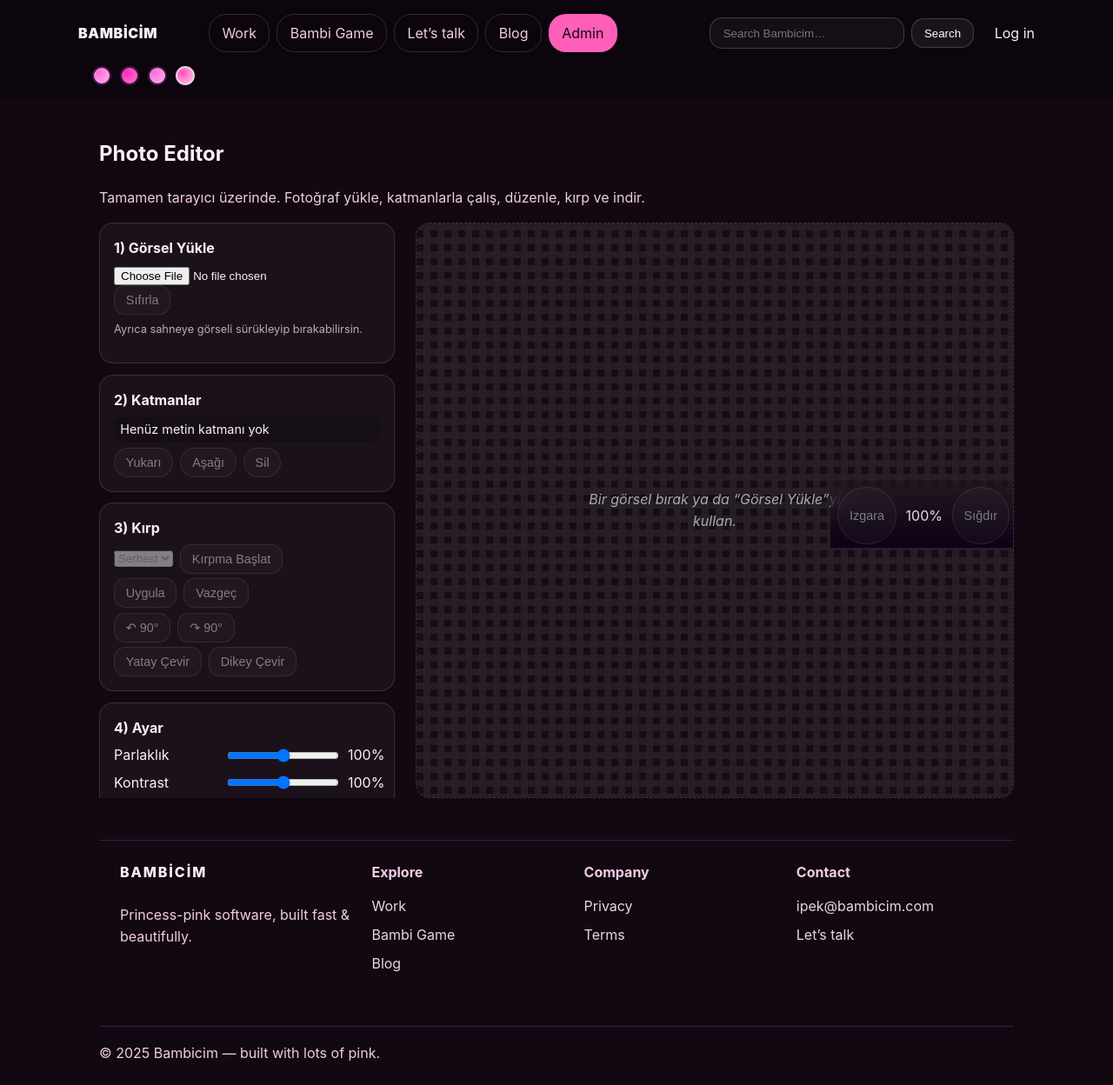
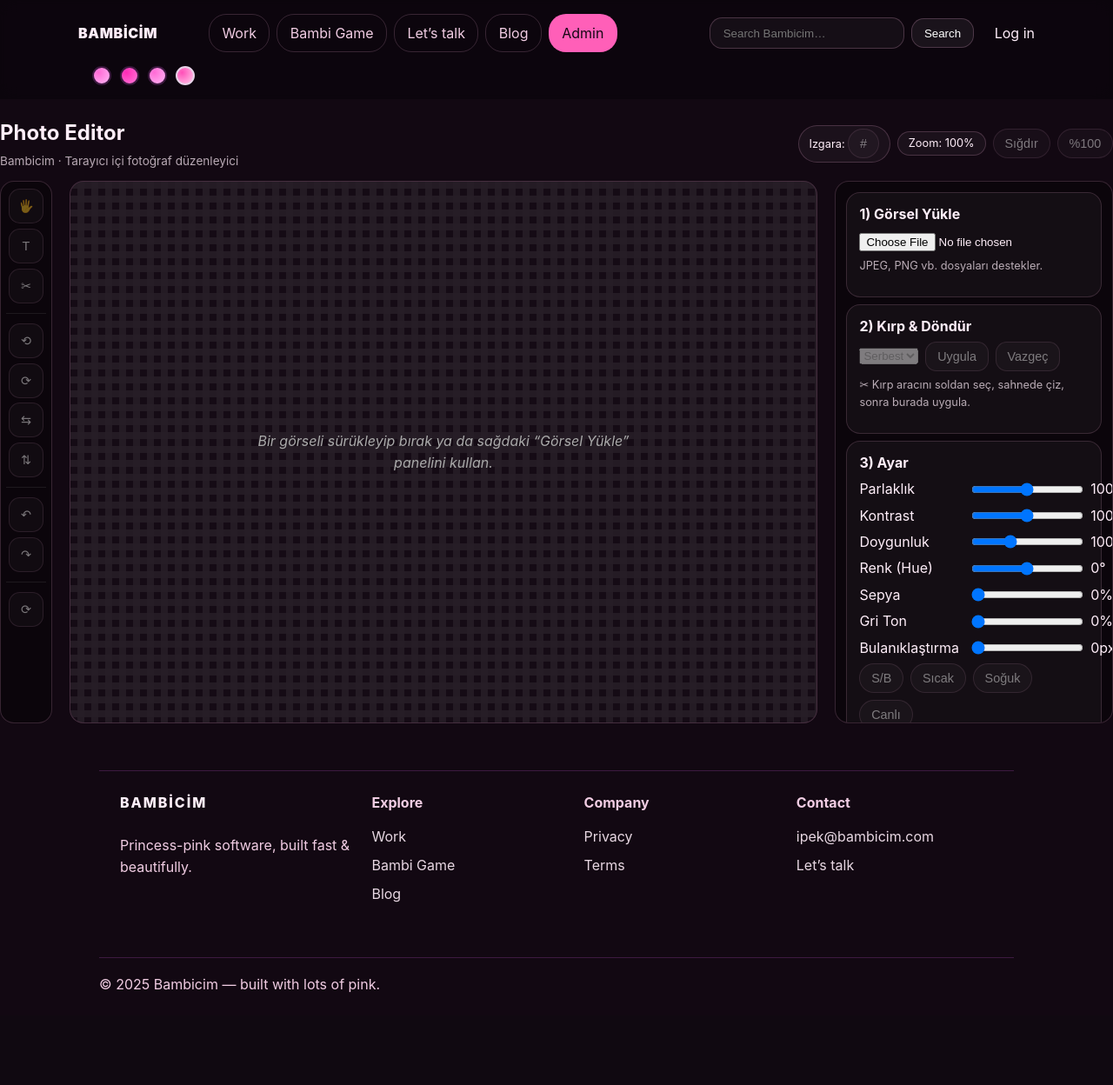
Before and after one commit to mertbayrakuni/Bambicim, a Django app: page /editor/ in a window 1280 px wide. Shown: the whole page at 87% size. After the commit the page ends 1142 px from the top, so only its background shows below. Run offline with Django 5.2, Linux system fonts and the light colour scheme; data comes from the database, SQL or seed files in the repository.

Commit message:
v1.8.8 editor v5

```diff
--- a/core/static/editor/editor.css
+++ b/core/static/editor/editor.css
@@ -1,69 +1,82 @@
-/* ===== Header & layout ===== */
-.ed-header {
-    margin-bottom: 1rem;
+/* ROOT LAYOUT -------------------------------------------------- */
+
+.pe-root {
+    padding: 1.25rem 0 2rem;
 }
 
-.ed-layout {
-    display: grid;
-    grid-template-columns: 340px 1fr;
-    gap: 24px;
-    align-items: stretch;
+.pe-topbar {
+    display: flex;
+    justify-content: space-between;
+    align-items: center;
+    margin-bottom: .75rem;
+    gap: 1rem;
 }
 
-/* SOL panel – sticky + kendi içinde scroll */
-.ed-panel {
-    position: sticky;
-    top: calc(var(--nav-h, 88px) + 12px);
-    max-height: calc(100vh - var(--nav-h, 88px) - 24px);
-    overflow-y: auto;
-    align-self: flex-start;
+.pe-top-left h1 {
+    margin: 0;
 }
 
-/* Sağ çalışma alanı da sticky: kayarken foto hep görünür */
-.ed-work {
-    position: sticky;
-    top: calc(var(--nav-h, 88px) + 12px);
-    height: calc(100vh - var(--nav-h, 88px) - 24px);
+.pe-top-sub {
+    font-size: .85rem;
+    opacity: .7;
 }
 
-/* kartlar */
-.ed-card {
-    background: rgba(255, 255, 255, .04);
-    border: 1px solid rgba(255, 182, 225, .16);
-    border-radius: 1rem;
-    padding: 1rem;
-    margin-bottom: .8rem;
+.pe-top-right {
+    display: flex;
+    align-items: center;
+    gap: .5rem;
+    flex-wrap: wrap;
 }
 
-.ed-label {
-    font-weight: 700;
-    display: block;
-    margin-bottom: .35rem;
+.pe-chip {
+    border-radius: 999px;
+    padding: .2rem .75rem;
+    background: rgba(255, 255, 255, .04);
+    border: 1px solid rgba(255, 182, 225, .2);
+    font-size: .8rem;
 }
 
-.ed-row {
-    display: flex;
-    gap: .5rem;
-    flex-wrap: wrap;
-    align-items: center;
-    margin-top: .35rem;
+/* ana grid: sol tools, orta canvas, sağ paneller */
+.pe-main {
+    display: grid;
+    grid-template-columns: auto minmax(0, 1fr) 320px;
+    gap: 0.75rem;
+    height: calc(100vh - var(--nav-h, 88px) - 64px);
+    min-height: 520px;
 }
 
-.ed-slider {
-    display: grid;
-    grid-template-columns: 120px 1fr 48px;
-    gap: .5rem;
+/* SOL TOOLBAR -------------------------------------------------- */
+
+.pe-tools {
+    width: 60px;
+    border-radius: 1rem;
+    background: rgba(0, 0, 0, .35);
+    border: 1px solid rgba(255, 182, 225, .18);
+    padding: .5rem .35rem;
+    display: flex;
+    flex-direction: column;
+    gap: .35rem;
     align-items: center;
-    margin: .4rem 0;
 }
 
-.ed-help {
-    font-size: .8rem;
-    opacity: .7;
-    margin-top: .4rem;
+.pe-tool {
+    width: 40px;
+    height: 40px;
+    padding: 0;
+    display: flex;
+    align-items: center;
+    justify-content: center;
+    font-size: 1.05rem;
 }
 
-/* ===== Buttons ===== */
+.pe-tool-sep {
+    width: 100%;
+    border-top: 1px solid rgba(255, 255, 255, .08);
+    margin: .35rem 0;
+}
+
+/* Ortak button stili ------------------------------------------- */
+
 .btn {
     border: 1px solid rgba(255, 182, 225, .25);
     background: rgba(255, 255, 255, .06);
@@ -89,19 +102,30 @@
     border-radius: 999px;
 }
 
-/* ===== Work area (right column) ===== */
+/* ORTA CANVAS -------------------------------------------------- */
+
+.pe-center {
+    position: relative;
+    padding: 0 .5rem;
+    display: flex;
+    align-items: stretch;
+    justify-content: center;
+}
+
+/* sahne tüm orta alanı doldursun */
 .ed-stage {
     position: relative;
+    width: min(1180px, 100%);
+    height: 100%;
+    min-height: 480px;
+    margin: 0 auto;
     background: rgba(255, 255, 255, .02);
-    border: 1px dashed rgba(255, 182, 225, .2);
     border-radius: 1rem;
-    width: 100%;
-    height: 100%;
-    min-height: 520px;
+    border: 1px solid rgba(255, 182, 225, .20);
+    overflow: hidden;
     display: flex;
     align-items: center;
     justify-content: center;
-    overflow: hidden;
 }
 
 /* Canvas */
@@ -152,32 +176,61 @@
     pointer-events: none;
 }
 
-/* Toolbar (bottom of stage, sticky) */
-.ed-toolbar {
-    position: sticky;
-    bottom: 0;
-    z-index: 2;
-    display: inline-flex;
-    gap: 8px;
-    padding: .5rem .5rem .25rem;
-    margin-top: .5rem;
-    backdrop-filter: blur(10px);
-    background: linear-gradient(to top, rgba(10, 0, 20, .9), transparent);
+/* SAĞ PANEL ---------------------------------------------------- */
+
+.pe-sidebar {
+    border-radius: 1rem;
+    background: rgba(0, 0, 0, .35);
+    border: 1px solid rgba(255, 182, 225, .18);
+    padding: .75rem;
+    overflow-y: auto;
+    display: flex;
+    flex-direction: column;
+    gap: .5rem;
 }
 
-.zoom-readout {
-    opacity: .9;
-    align-self: center;
-    min-width: 48px;
-    text-align: center;
+/* kartlar */
+.ed-card {
+    background: rgba(255, 255, 255, .04);
+    border: 1px solid rgba(255, 182, 225, .16);
+    border-radius: 1rem;
+    padding: .75rem .9rem;
 }
 
-/* ===== Layers panel ===== */
+.ed-label {
+    font-weight: 700;
+    display: block;
+    margin-bottom: .35rem;
+}
+
+.ed-row {
+    display: flex;
+    gap: .5rem;
+    flex-wrap: wrap;
+    align-items: center;
+    margin-top: .35rem;
+}
+
+.ed-slider {
+    display: grid;
+    grid-template-columns: 120px 1fr 48px;
+    gap: .4rem;
+    align-items: center;
+    margin: .35rem 0;
+}
+
+.ed-help {
+    font-size: .8rem;
+    opacity: .7;
+    margin-top: .4rem;
+}
+
+/* katman listesi */
 .ed-layers {
     list-style: none;
     margin: .35rem 0 0;
     padding: 0;
-    max-height: 160px;
+    max-height: 150px;
     overflow-y: auto;
     border-radius: .6rem;
     background: rgba(0, 0, 0, .2);
--- a/core/static/editor/editor.js
+++ b/core/static/editor/editor.js
@@ -8,6 +8,7 @@
     const canvas = $('#preview');
     const ctx = canvas.getContext('2d');
     const hint = $('#hint');
+    const txtContent = $('#txtContent');
 
     const fileInput = $('#fileInput');
     const resetBtn = $('#resetBtn');
@@ -686,12 +687,26 @@
 
     // ------- tools / text helpers -------
     function syncTextControls() {
-        if (activeIndex < 0 || activeIndex >= elements.length) return;
+        if (activeIndex === -1 || activeIndex >= elements.length) return;
         const el = elements[activeIndex];
-        txtSize.value = el.size;
-        txtWeight.value = el.weight;
-        txtColor.value = el.color;
+        if (txtContent) txtContent.value = el.text || '';
+        if (txtSize) txtSize.value = el.size;
+        if (txtWeight) txtWeight.value = el.weight;
+        if (txtColor) txtColor.value = el.color;
+        if (txtContent) {
+            txtContent.addEventListener('input', () => {
+                if (activeIndex < 0 || activeIndex >= elements.length) return;
+                elements[activeIndex].text = txtContent.value;
+                draw();
+            });
+            txtContent.addEventListener('blur', () => {
+                if (activeIndex < 0 || activeIndex >= elements.length) return;
+                snapshot();
+            });
+        }
+
     }
+
 
     txtSize?.addEventListener('change', () => {
         if (activeIndex < 0 || activeIndex >= elements.length) return;
--- a/templates/editor/index.html
+++ b/templates/editor/index.html
@@ -8,39 +8,70 @@
 {% endblock %}
 
 {% block content %}
-    <section class="b-container py-8">
-        <header class="ed-header">
-            <h1 class="h-xl">Photo Editor</h1>
-            <p class="muted">
-                Tamamen tarayıcı üzerinde. Fotoğraf yükle, katmanlarla çalış, düzenle, kırp ve indir.
-            </p>
+    <section class="pe-root">
+        <!-- ÜST ÇUBUK -->
+        <header class="pe-topbar">
+            <div class="pe-top-left">
+                <h1 class="h-l">Photo Editor</h1>
+                <span class="pe-top-sub">Bambicim · Tarayıcı içi fotoğraf düzenleyici</span>
+            </div>
+            <div class="pe-top-right">
+            <span class="pe-chip">Izgara:
+                <button id="gridToggle" class="btn btn-pill" disabled>#</button>
+            </span>
+                <span class="pe-chip">Zoom: <span id="zoomReadout">100%</span></span>
+                <button id="fitBtn" class="btn btn-pill" disabled>Sığdır</button>
+                <button id="oneBtn" class="btn btn-pill" disabled>%100</button>
+            </div>
         </header>
 
-        <div class="ed-layout">
-            <!-- SOL PANEL (STICKY) -->
-            <aside class="ed-panel">
+        <div class="pe-main">
+            <!-- SOL ARAÇ ÇUBUĞU -->
+            <aside class="pe-tools">
+                <button id="toolMove" class="btn pe-tool" title="Taşı (V)" disabled>🖐</button>
+                <button id="toolText" class="btn pe-tool" title="Metin (T)" disabled>T</button>
+                <button id="cropMode" class="btn pe-tool" title="Kırp (C)" disabled>✂</button>
 
+                <div class="pe-tool-sep"></div>
+
+                <button id="rotL" class="btn pe-tool" title="90° sola çevir" disabled>⟲</button>
+                <button id="rotR" class="btn pe-tool" title="90° sağa çevir" disabled>⟳</button>
+                <button id="flipH" class="btn pe-tool" title="Yatay çevir" disabled>⇆</button>
+                <button id="flipV" class="btn pe-tool" title="Dikey çevir" disabled>⇅</button>
+
+                <div class="pe-tool-sep"></div>
+
+                <button id="undoBtn" class="btn pe-tool" title="Geri al (Ctrl+Z)" disabled>↶</button>
+                <button id="redoBtn" class="btn pe-tool" title="İleri al (Ctrl+⇧Z)" disabled>↷</button>
+
+                <div class="pe-tool-sep"></div>
+
+                <button id="resetBtn" class="btn pe-tool" title="Hepsini sıfırla" disabled>⟳</button>
+            </aside>
+
+            <!-- ORTA ÇALIŞMA ALANI -->
+            <div class="pe-center">
+                <div class="ed-stage">
+                    <div class="checkboard"></div>
+                    <canvas id="preview" aria-label="Önizleme"></canvas>
+                    <div id="hint" class="ed-hint">
+                        Bir görseli sürükleyip bırak ya da sağdaki “Görsel Yükle” panelini kullan.
+                    </div>
+                </div>
+            </div>
+
+            <!-- SAĞ PANELLER -->
+            <aside class="pe-sidebar">
+                <!-- 1) Görsel -->
                 <div class="ed-card">
                     <label class="ed-label">1) Görsel Yükle</label>
                     <input id="fileInput" type="file" accept="image/*">
-                    <button id="resetBtn" class="btn" disabled>Sıfırla</button>
-                    <p class="ed-help">Ayrıca sahneye görseli sürükleyip bırakabilirsin.</p>
+                    <p class="ed-help">JPEG, PNG vb. dosyaları destekler.</p>
                 </div>
 
-                <!-- Katmanlar -->
+                <!-- 2) Kırp & Döndür -->
                 <div class="ed-card">
-                    <label class="ed-label">2) Katmanlar</label>
-                    <ul id="layerList" class="ed-layers"></ul>
-                    <div class="ed-row">
-                        <button id="layerUp" class="btn btn-pill" disabled>Yukarı</button>
-                        <button id="layerDown" class="btn btn-pill" disabled>Aşağı</button>
-                        <button id="layerDelete" class="btn btn-pill" disabled>Sil</button>
-                    </div>
-                </div>
-
-                <!-- Kırp -->
-                <div class="ed-card">
-                    <label class="ed-label">3) Kırp</label>
+                    <label class="ed-label">2) Kırp &amp; Döndür</label>
                     <div class="ed-row">
                         <select id="aspect" disabled>
                             <option value="free">Serbest</option>
@@ -48,25 +79,15 @@
                             <option value="4:5">4:5</option>
                             <option value="16:9">16:9</option>
                         </select>
-                        <button id="cropMode" class="btn" disabled>Kırpma Başlat</button>
-                    </div>
-                    <div class="ed-row">
                         <button id="applyCrop" class="btn" disabled>Uygula</button>
                         <button id="cancelCrop" class="btn" disabled>Vazgeç</button>
                     </div>
-                    <div class="ed-row">
-                        <button id="rotL" class="btn" disabled>↶ 90°</button>
-                        <button id="rotR" class="btn" disabled>↷ 90°</button>
-                    </div>
-                    <div class="ed-row">
-                        <button id="flipH" class="btn" disabled>Yatay Çevir</button>
-                        <button id="flipV" class="btn" disabled>Dikey Çevir</button>
-                    </div>
+                    <p class="ed-help">✂ Kırp aracını soldan seç, sahnede çiz, sonra burada uygula.</p>
                 </div>
 
-                <!-- Ayarlar (filtreler) -->
+                <!-- 3) Ayar -->
                 <div class="ed-card">
-                    <label class="ed-label">4) Ayar</label>
+                    <label class="ed-label">3) Ayar</label>
                     <div class="ed-slider">
                         <span>Parlaklık</span>
                         <input id="s_bri" type="range" min="0" max="200" value="100">
@@ -103,19 +124,19 @@
                         <span class="val" id="v_blur">0px</span>
                     </div>
                     <div class="ed-row">
-                        <button class="btn btn-pill" data-preset="bw" disabled id="p_bw">S/B</button>
-                        <button class="btn btn-pill" data-preset="warm" disabled id="p_warm">Sıcak</button>
-                        <button class="btn btn-pill" data-preset="cool" disabled id="p_cool">Soğuk</button>
-                        <button class="btn btn-pill" data-preset="vivid" disabled id="p_vivid">Canlı</button>
+                        <button class="btn btn-pill" id="p_bw" data-preset="bw" disabled>S/B</button>
+                        <button class="btn btn-pill" id="p_warm" data-preset="warm" disabled>Sıcak</button>
+                        <button class="btn btn-pill" id="p_cool" data-preset="cool" disabled>Soğuk</button>
+                        <button class="btn btn-pill" id="p_vivid" data-preset="vivid" disabled>Canlı</button>
                     </div>
                 </div>
 
-                <!-- Metin aracı -->
+                <!-- 4) Metin -->
                 <div class="ed-card">
-                    <label class="ed-label">5) Metin</label>
+                    <label class="ed-label">4) Metin</label>
                     <div class="ed-row">
-                        <button id="toolMove" class="btn btn-pill" disabled>🖐 Taşı</button>
-                        <button id="toolText" class="btn btn-pill" disabled>✎ Metin</button>
+                        <label for="txtContent">İçerik</label>
+                        <input id="txtContent" type="text" value="Metin" disabled>
                     </div>
                     <div class="ed-row">
                         <label>Boyut</label>
@@ -131,9 +152,21 @@
                         <label>Renk</label>
                         <input id="txtColor" type="color" value="#ffffff" disabled>
                     </div>
+                    <p class="ed-help">✎ Metin aracı ile sahneye tıkla, sonra buradan düzenle.</p>
                 </div>
 
-                <!-- Dışa aktarım -->
+                <!-- 5) Katmanlar -->
+                <div class="ed-card">
+                    <label class="ed-label">5) Katmanlar</label>
+                    <ul id="layerList" class="ed-layers"></ul>
+                    <div class="ed-row">
+                        <button id="layerUp" class="btn btn-pill" disabled>Yukarı</button>
+                        <button id="layerDown" class="btn btn-pill" disabled>Aşağı</button>
+                        <button id="layerDelete" class="btn btn-pill" disabled>Sil</button>
+                    </div>
+                </div>
+
+                <!-- 6) Dışa Aktar -->
                 <div class="ed-card">
                     <label class="ed-label">6) Dışa Aktar</label>
                     <div class="ed-row">
@@ -145,36 +178,15 @@
                         <span class="val" id="qv">92</span>
                     </div>
                     <button id="downloadBtn" class="btn btn-primary" disabled>İndir</button>
+                    <p class="ed-help">Filtreler + metin katmanları tek görsele işlenir.</p>
                 </div>
-
             </aside>
-
-            <!-- SAĞ ÇALIŞMA ALANI -->
-            <div class="ed-work">
-                <div class="ed-stage">
-                    <div class="checkboard"></div>
-                    <canvas id="preview" aria-label="Önizleme"></canvas>
-                    <div id="hint" class="ed-hint">
-                        Bir görsel bırak ya da “Görsel Yükle”yi kullan.
-                    </div>
-
-                    <div class="ed-toolbar">
-                        <button id="gridToggle" class="btn btn-pill" disabled>Izgara</button>
-                        <span class="zoom-readout" id="zoomReadout">100%</span>
-                        <button id="fitBtn" class="btn btn-pill" disabled>Sığdır</button>
-                        <button id="oneBtn" class="btn btn-pill" disabled>%100</button>
-                        <button id="undoBtn" class="btn btn-pill" disabled>Geri Al ⌘Z</button>
-                        <button id="redoBtn" class="btn btn-pill" disabled>İleri Al ⌘⇧Z</button>
-                    </div>
-                </div>
-            </div>
         </div>
     </section>
 {% endblock %}
 
 {% block scripts %}
     <script>
-        // nav yüksekliği sticky için
         function __setNavH() {
             const h = document.querySelector('.site-header');
             if (h) document.documentElement.style.setProperty('--nav-h', (h.offsetHeight || 88) + 'px');
```
Also changed, not shown: other parts of core/static/editor/editor.css (+50 -21 lines).
